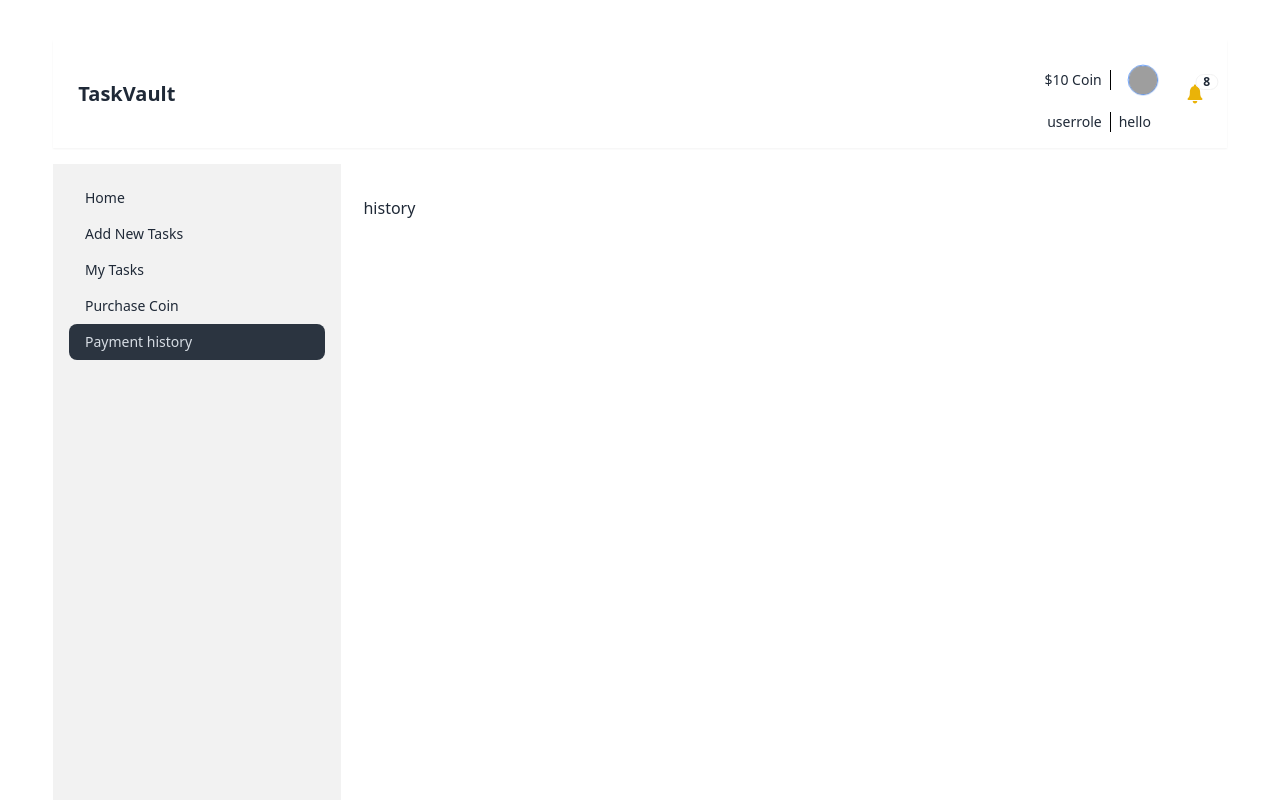
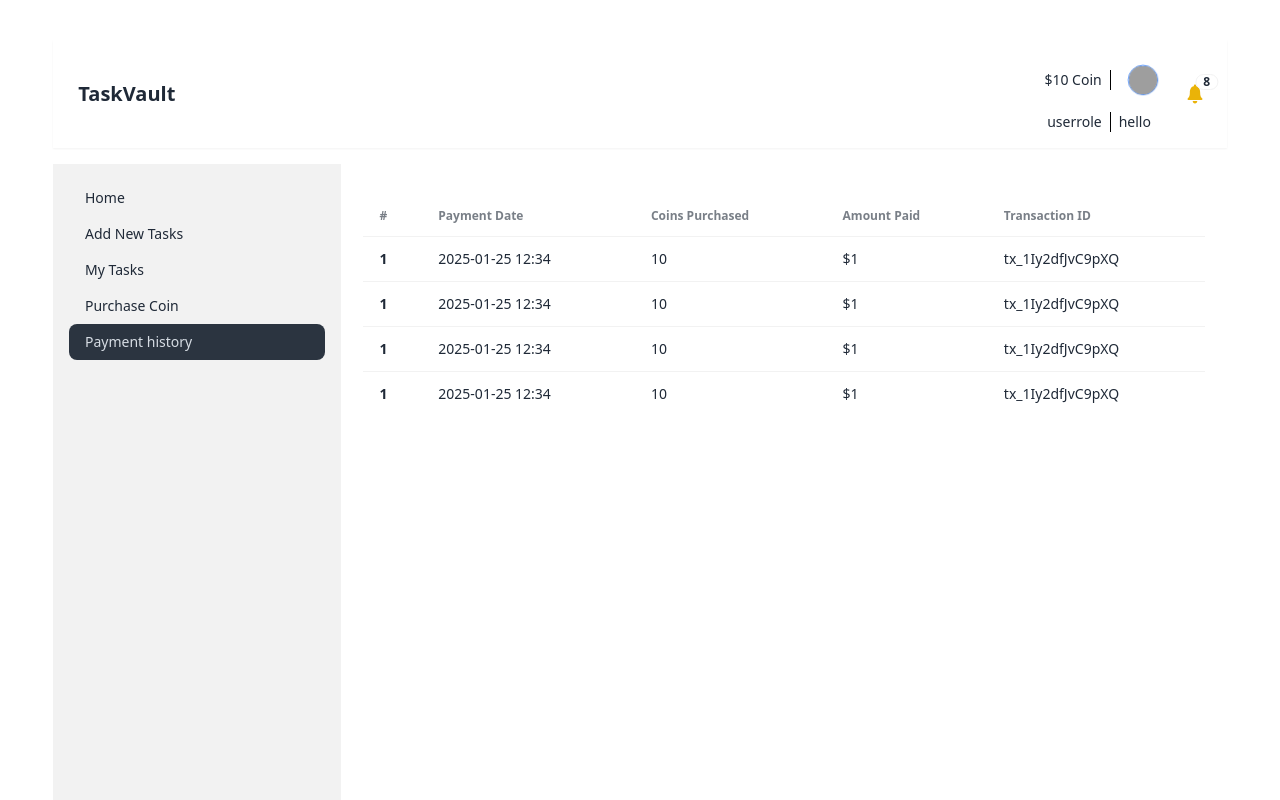
Before and after one commit to User-RAY/task-vault-client-side-a12, a React (Vite) app: page /dashboard/history in a window 1280 px wide. Shown: the top 800 px of the page. Built offline with nearby package versions, Linux system fonts and the light colour scheme; grey boxes are pictures that could not be loaded.

Commit message:
Added history page for buyer

```diff
--- /dev/null
+++ b/src/Pages/History/History.jsx
@@ -0,0 +1,58 @@
+
+
+const History = () => {
+    return (
+        <div>
+
+            <div className="overflow-x-auto">
+            <table className="table">
+                {/* head */}
+                <thead>
+                <tr>
+                    <th>#</th>
+                    <th>Payment Date</th>
+                    <th>Coins Purchased</th>
+                    <th>Amount Paid</th>
+                    <th>Transaction ID</th>
+                </tr>
+                </thead>
+                <tbody>
+                {/* row 1 */}
+                <tr>
+                    <th>1</th>
+                    <td>2025-01-25 12:34	</td>
+                    <td>10</td>
+                    <td>$1</td>
+                    <td>tx_1Iy2dfJvC9pXQ</td>
+                </tr>
+                <tr>
+                    <th>1</th>
+                    <td>2025-01-25 12:34	</td>
+                    <td>10</td>
+                    <td>$1</td>
+                    <td>tx_1Iy2dfJvC9pXQ</td>
+                </tr>
+                <tr>
+                    <th>1</th>
+                    <td>2025-01-25 12:34	</td>
+                    <td>10</td>
+                    <td>$1</td>
+                    <td>tx_1Iy2dfJvC9pXQ</td>
+                </tr>
+                <tr>
+                    <th>1</th>
+                    <td>2025-01-25 12:34	</td>
+                    <td>10</td>
+                    <td>$1</td>
+                    <td>tx_1Iy2dfJvC9pXQ</td>
+                </tr>
+
+                </tbody>
+            </table>
+            </div>
+
+        </div>
+    );
+};
+
+export default History;
--- a/src/Routes/router.jsx
+++ b/src/Routes/router.jsx
@@ -9,6 +9,7 @@ import Dashboard from "../Layout/Dashboard";
 import BuyerHome from "../Pages/BuyerHome/BuyerHome";
 import AddTask from "../Pages/AddTask/AddTask";
 import MyTask from "../Pages/MyTask/MyTask";
+import History from "../Pages/History/History";
 
 const router = createBrowserRouter([
     {
@@ -53,7 +54,7 @@ const router = createBrowserRouter([
         },
         {
           path: "history",
-          element: <div>history</div>,
+          element: <History></History>,
         },
         // Worker Navigation route
         {
```
